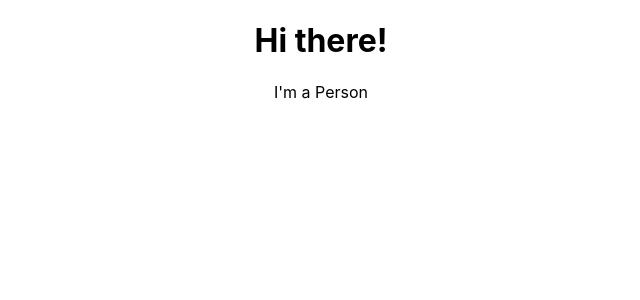
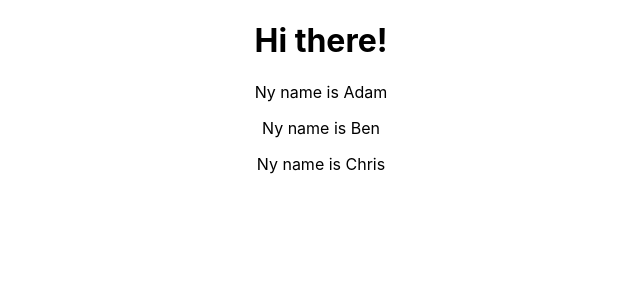
Before and after one commit to s-gubernator/react-use-class-component, a React (Create React App) app: page / in a window 1280 px wide. Shown: the top 300 px of the page, without its empty margins (319-959 px from the left). Built offline with nearby package versions, Linux system fonts and the light colour scheme.

Commit message:
Reuse component (#5)

```diff
--- a/src/App.js
+++ b/src/App.js
@@ -1,14 +1,21 @@
+// import React from 'react';
+// import ReactDOM from 'react-dom';
+
 import React, { Component } from 'react';
 import './App.css';
 import Person from './Person/Person.js';
 
+// const testElement = <p>Some text here</p>
+// ReactDOM.render(testElement, document.getElementById('root'));
 class App extends Component {
   render() {
     // this isn't html! this is js!!!
     return (
       <div className="App">
         <h1>Hi there!</h1>
-        <Person />
+        <Person  name='Adam' />
+        <Person  name='Ben' />
+        <Person  name='Chris' />
       </div>
     );
     // return React.createElement('div', { className: 'App' }, React.createElement('h1', null, 'Edited content'));
--- a/src/Person/Person.js
+++ b/src/Person/Person.js
@@ -1,8 +1,8 @@
 import React from 'react';
 
-const person = () => {
+const person = (props) => {
   return (
-    <p>I'm a Person</p>
+    <p>Ny name is {props.name}</p>
   )
 }
 
```
